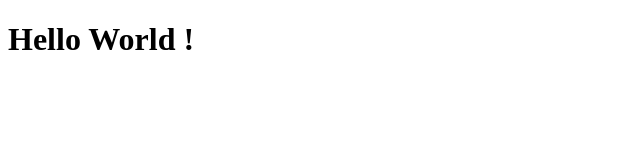
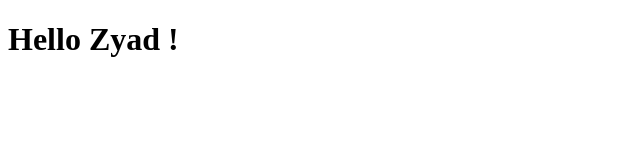
Before and after one commit to alZyad/jujutsu-test, a plain HTML site: page index.html in a window 1280 px wide. Shown: the full height of the page, 0-640 px from the left. Drawn offline with Linux system fonts and the light colour scheme.

Commit message:
change text in index.html

```diff
--- a/index.html
+++ b/index.html
@@ -6,6 +6,6 @@
     <title>Document</title>
   </head>
   <body>
-    <h1>Hello World !</h1>
+    <h1>Hello Zyad !</h1>
   </body>
 </html>
```
